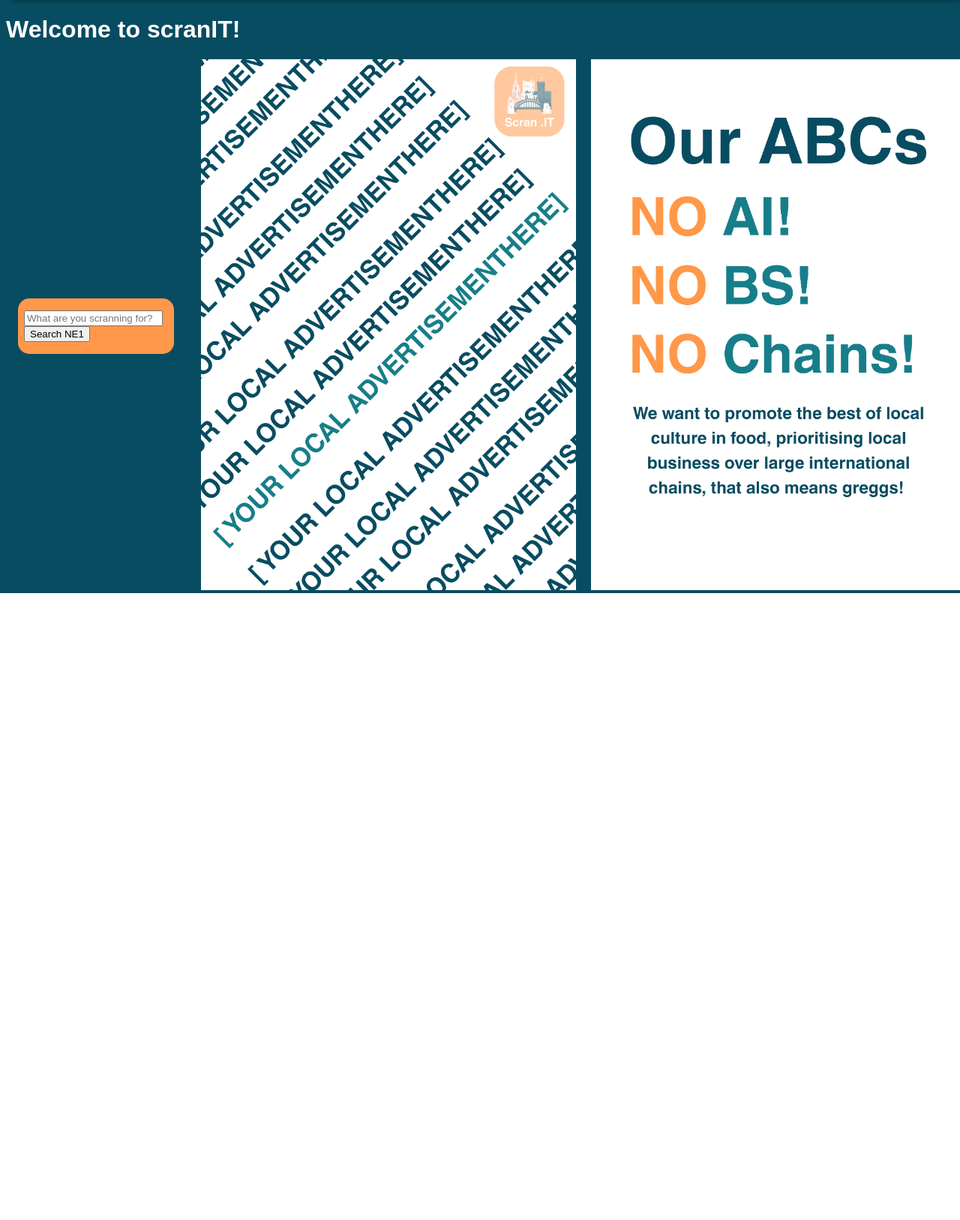
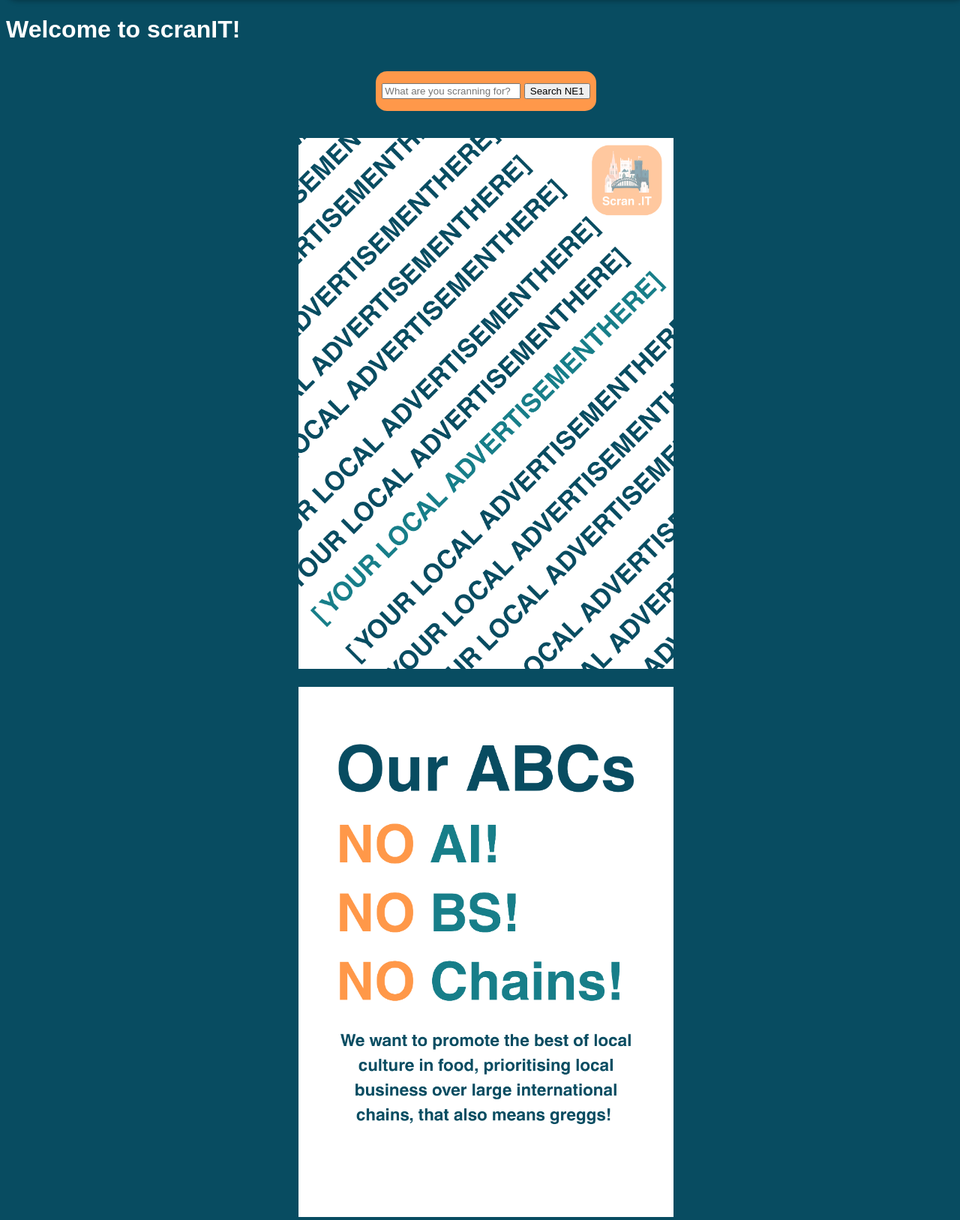
Before and after one commit to jay0dyer/ScranIT, a Flask app: page / in a window 1280 px wide. Shown: the part 68-1695 px from the top of the page at 75% size. Before the commit the page ends 859 px from the top, so only its background shows below. Run offline with Flask 3, Linux system fonts and the light colour scheme.

Commit message:
last version I guess

```diff
--- a/templates/landing.html
+++ b/templates/landing.html
@@ -21,7 +21,7 @@
 		</nav>
 
 <H1>Welcome to scranIT!</H1>
-<div style="display: flex; flex-direction: row; align-items: center; justify-content: space-around; gap: 20px;">
+<div style="display: flex; flex-direction: Column; align-items: center; justify-content: space-around; gap: 20px;">
     <div>
         <form method="POST" id="searchbox">
             <input name="text" placeholder="What are you scranning for?">
```
